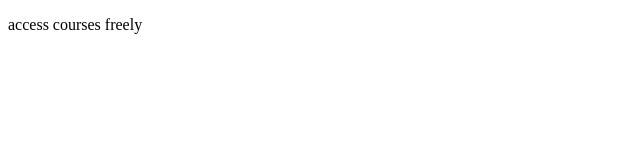
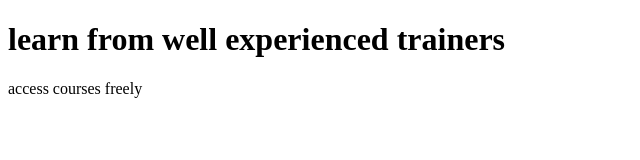
Before and after one commit to Janani2603/Task1, a plain HTML site: page index.html in a window 1280 px wide. Shown: the whole page, without its empty margins (0-640 px from the left). Drawn offline with Linux system fonts and the light colour scheme.

Commit message:
trainers

```diff
--- a/index.html
+++ b/index.html
@@ -4,6 +4,7 @@
        <title>study online</title>
     </head>
     <body>
+        <h1>learn from well experienced trainers</h1>
         <p>access courses freely</p>
     </body>
 </html>
```
